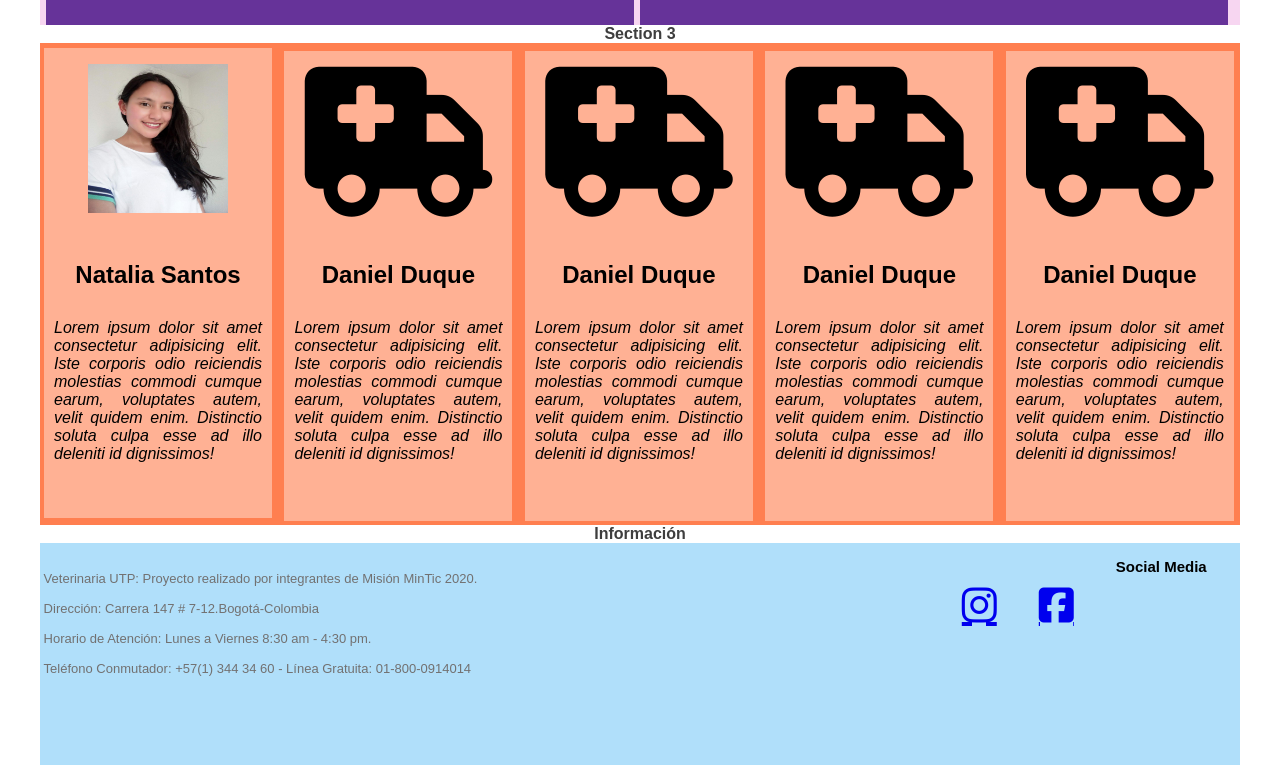
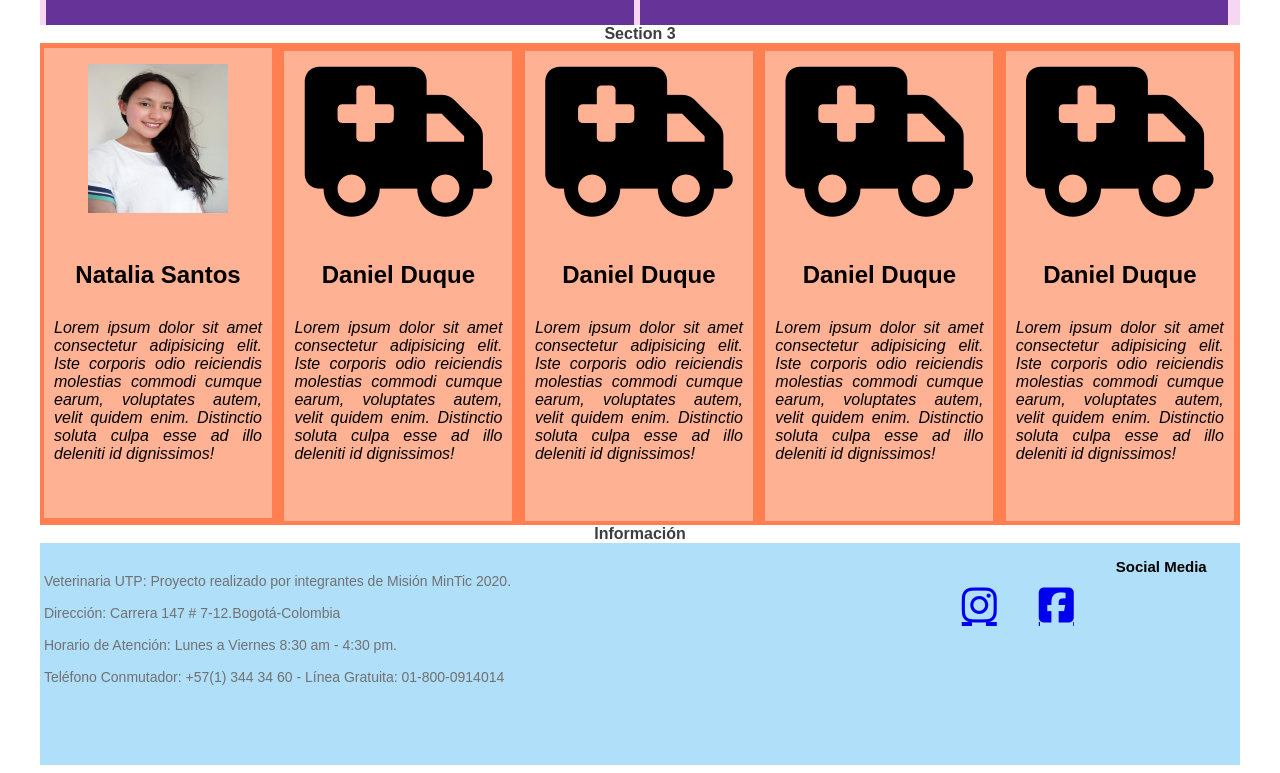
Before and after one commit to NataliaSantos471/ProyectoFinalUTP, a Vue app: page / in a window 1280 px wide. Shown: the part 1235-2008 px from the top of the page. Built offline with nearby package versions, Linux system fonts and the light colour scheme.

Commit message:
se realizan ajustes generales

```diff
--- a/public/style.css
+++ b/public/style.css
@@ -238,7 +238,7 @@ hr{
 }
 
 .Pie-de-pagina{
-    font-size: 13px;
+    font-size: 14px;
     float: left;
     color: rgb(114, 113, 113);
 
```
